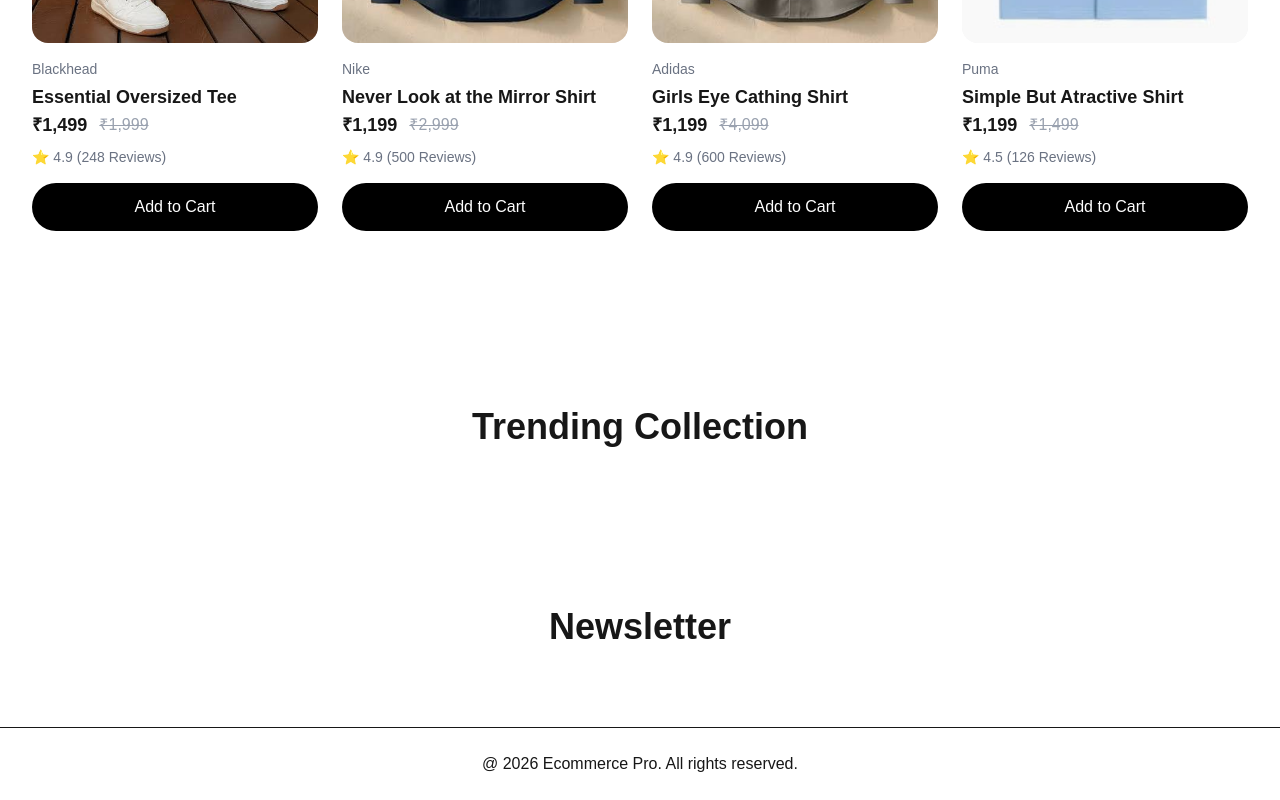
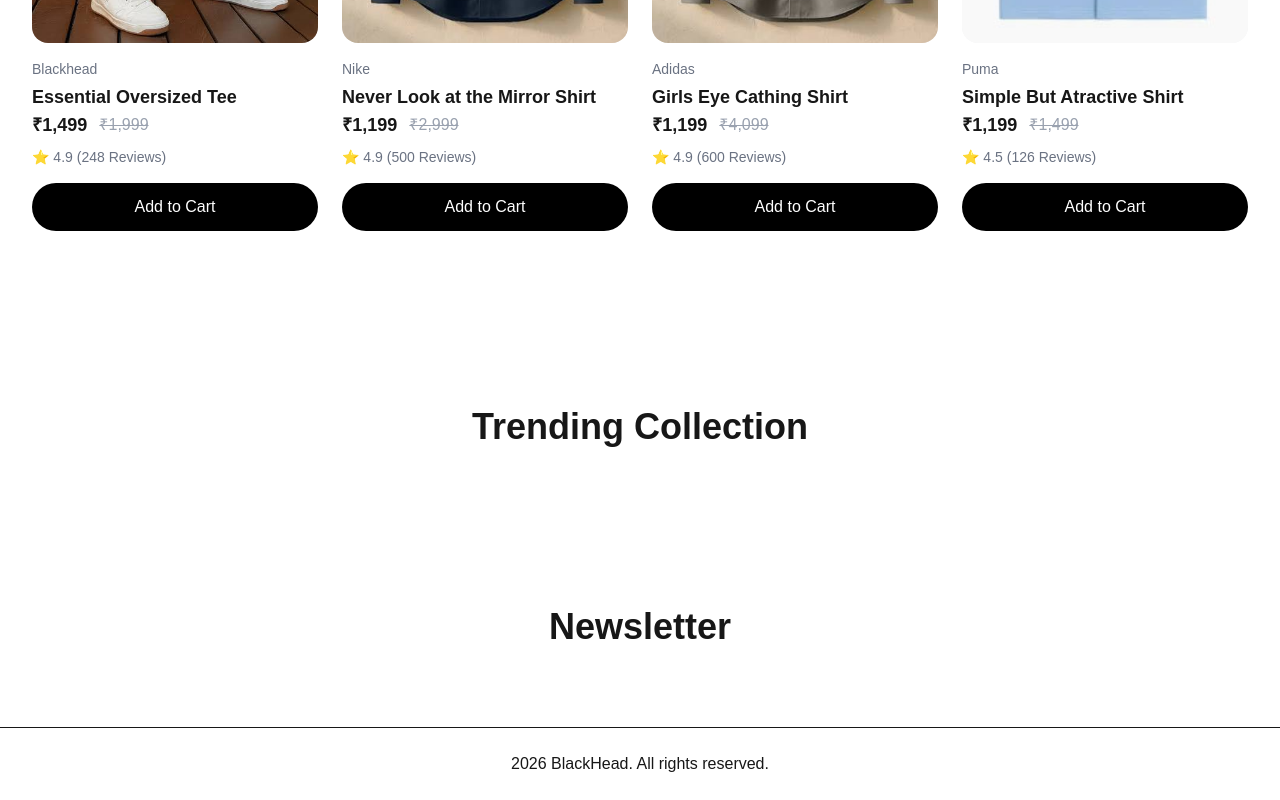
Before and after one commit to Prajwalsonekar2004/ecommerce-pro, a Next.js app: page / in a window 1280 px wide. Shown: the part 2317-3117 px from the top of the page. Built offline with nearby package versions, Linux system fonts and the light colour scheme.

Commit message:
refactor: stabilize homepage and product data

```diff
--- a/components/layout/Footer.tsx
+++ b/components/layout/Footer.tsx
@@ -1,7 +1,7 @@
 export default function Footer() {
     return (
         <footer className="border-t py-6 text-center">
-            <p>@ 2026 Ecommerce Pro. All rights reserved.</p>
+            <p>2026 BlackHead. All rights reserved.</p>
         </footer>
     );
 }
```
